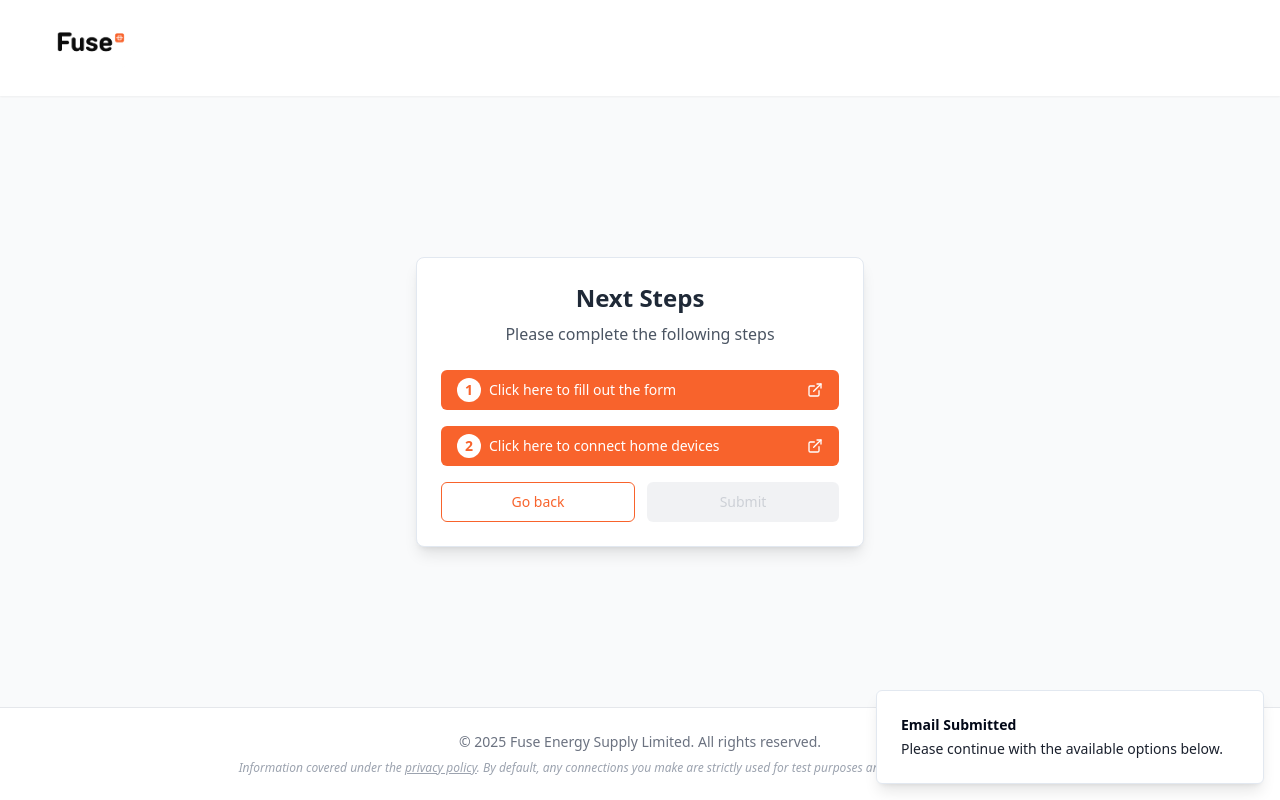
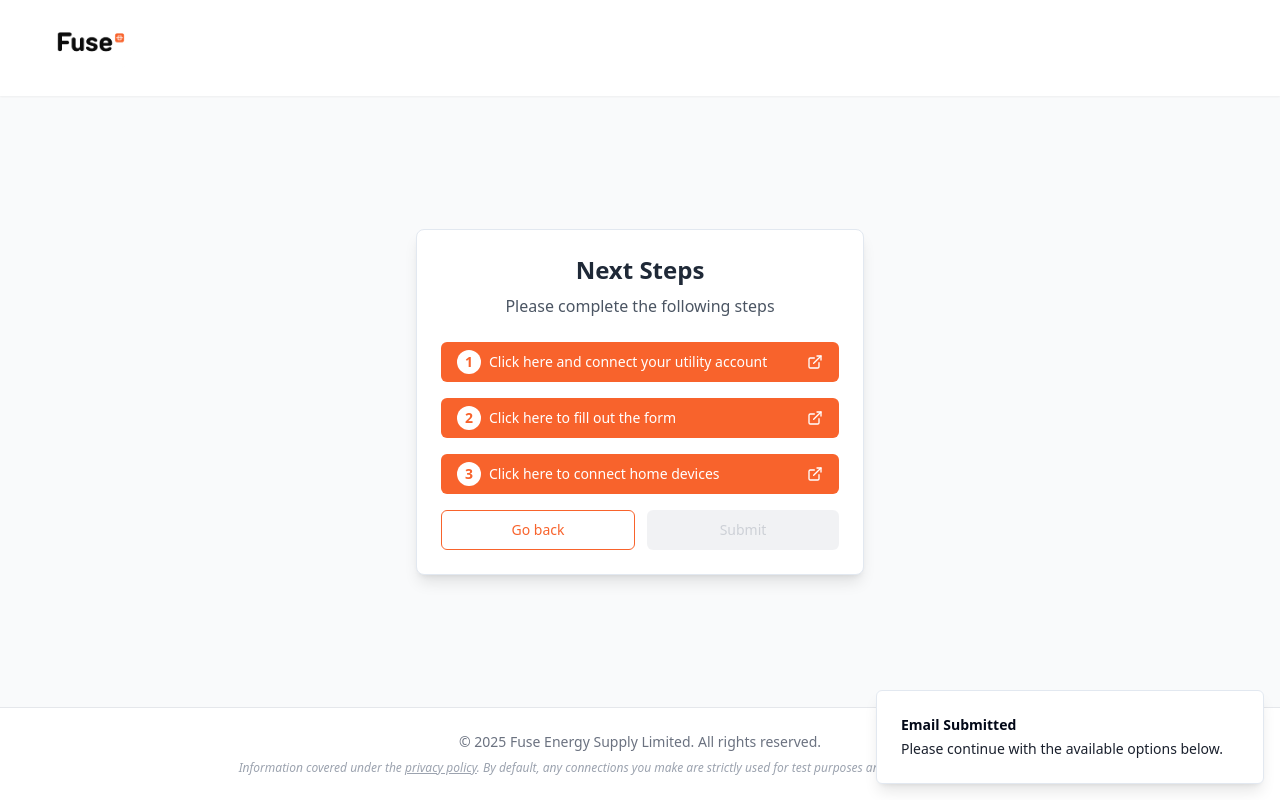
Before and after one commit to Alexlombardii/fuse-connect-form-23, a React (Vite) app: page / in a window 1280 px wide. Both pictures are taken after typing "name@example.com" into the empty fields and a click on the button "Continue". Built offline with nearby package versions, Linux system fonts and the light colour scheme.

Commit message:
Add utility account connection step
Adds a new step to the Next Steps form, allowing users to connect their utility account via a provided URL.

```diff
--- a/src/components/EmailForm.tsx
+++ b/src/components/EmailForm.tsx
@@ -14,6 +14,7 @@ const EmailForm = () => {
   const [isCompleted, setIsCompleted] = useState(false);
   const [step1Clicked, setStep1Clicked] = useState(false);
   const [step2Clicked, setStep2Clicked] = useState(false);
+  const [step3Clicked, setStep3Clicked] = useState(false);
   const { toast } = useToast();
 
   const validateEmail = (email: string) => {
@@ -101,15 +102,16 @@ const EmailForm = () => {
             setIsCompleted(false);
             setStep1Clicked(false);
             setStep2Clicked(false);
+            setStep3Clicked(false);
           }}
         />
       ) : (
         <NextStepsForm
           email={email}
           step1Clicked={step1Clicked}
-          step2Clicked={step2Clicked}
+          step2Clicked={step3Clicked}  // Note: We're mapping the new step3Clicked to step2Clicked in the props
           setStep1Clicked={setStep1Clicked}
-          setStep2Clicked={setStep2Clicked}
+          setStep2Clicked={setStep3Clicked}  // Same mapping here
           onGoBack={() => setIsSubmitted(false)}
           onComplete={handleComplete}
         />
--- a/src/components/email/NextStepsForm.tsx
+++ b/src/components/email/NextStepsForm.tsx
@@ -39,6 +39,24 @@ const NextStepsForm = ({
 
       <div className="space-y-4">
         <a
+          href="https://platform-connect.arcadia.com/vu8LTRP3dqjGjVfdBxCd"
+          target="_blank"
+          rel="noopener noreferrer"
+          className="block"
+          onClick={() => setStep1Clicked(true)}
+        >
+          <Button
+            className={`w-full ${step1Clicked ? 'bg-green-600 hover:bg-green-700' : 'bg-fuse hover:bg-fuse-dark'} text-white flex items-center justify-between`}
+          >
+            <div className="flex items-center">
+              <span className="bg-white text-fuse rounded-full h-6 w-6 flex items-center justify-center mr-2 font-bold text-sm">1</span>
+              <span>Click here and connect your utility account</span>
+            </div>
+            <ExternalLink size={16} />
+          </Button>
+        </a>
+
+        <a
           href="https://docs.google.com/forms/d/145aS0Va3Z02U5sBjkQcm54iLtRmsRROuj6y2E3M3GrA/edit"
           target="_blank"
           rel="noopener noreferrer"
@@ -49,7 +67,7 @@ const NextStepsForm = ({
             className={`w-full ${step1Clicked ? 'bg-green-600 hover:bg-green-700' : 'bg-fuse hover:bg-fuse-dark'} text-white flex items-center justify-between`}
           >
             <div className="flex items-center">
-              <span className="bg-white text-fuse rounded-full h-6 w-6 flex items-center justify-center mr-2 font-bold text-sm">1</span>
+              <span className="bg-white text-fuse rounded-full h-6 w-6 flex items-center justify-center mr-2 font-bold text-sm">2</span>
               <span>Click here to fill out the form</span>
             </div>
             <ExternalLink size={16} />
@@ -67,7 +85,7 @@ const NextStepsForm = ({
             className={`w-full ${step2Clicked ? 'bg-green-600 hover:bg-green-700' : 'bg-fuse hover:bg-fuse-dark'} text-white flex items-center justify-between`}
           >
             <div className="flex items-center">
-              <span className="bg-white text-fuse rounded-full h-6 w-6 flex items-center justify-center mr-2 font-bold text-sm">2</span>
+              <span className="bg-white text-fuse rounded-full h-6 w-6 flex items-center justify-center mr-2 font-bold text-sm">3</span>
               <span>Click here to connect home devices</span>
             </div>
             <ExternalLink size={16} />
```
